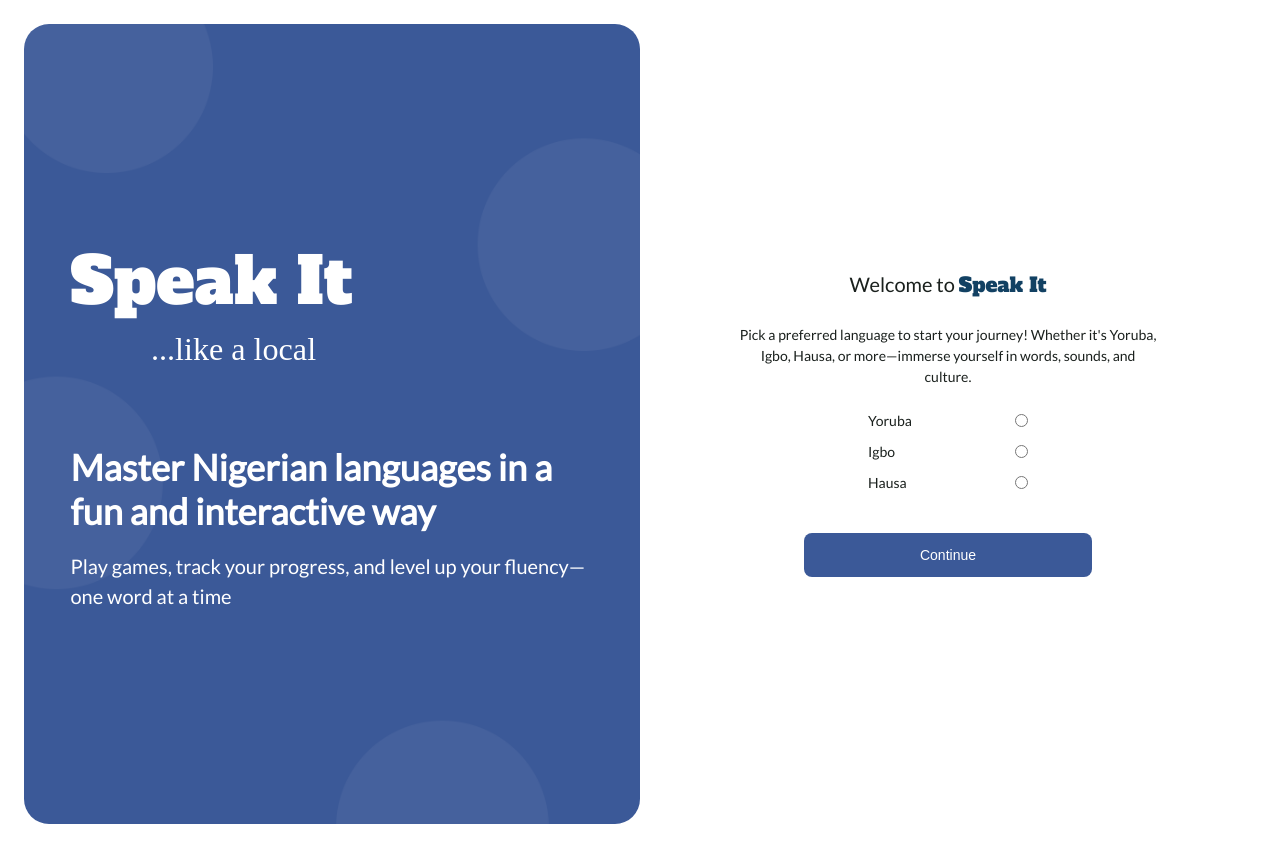
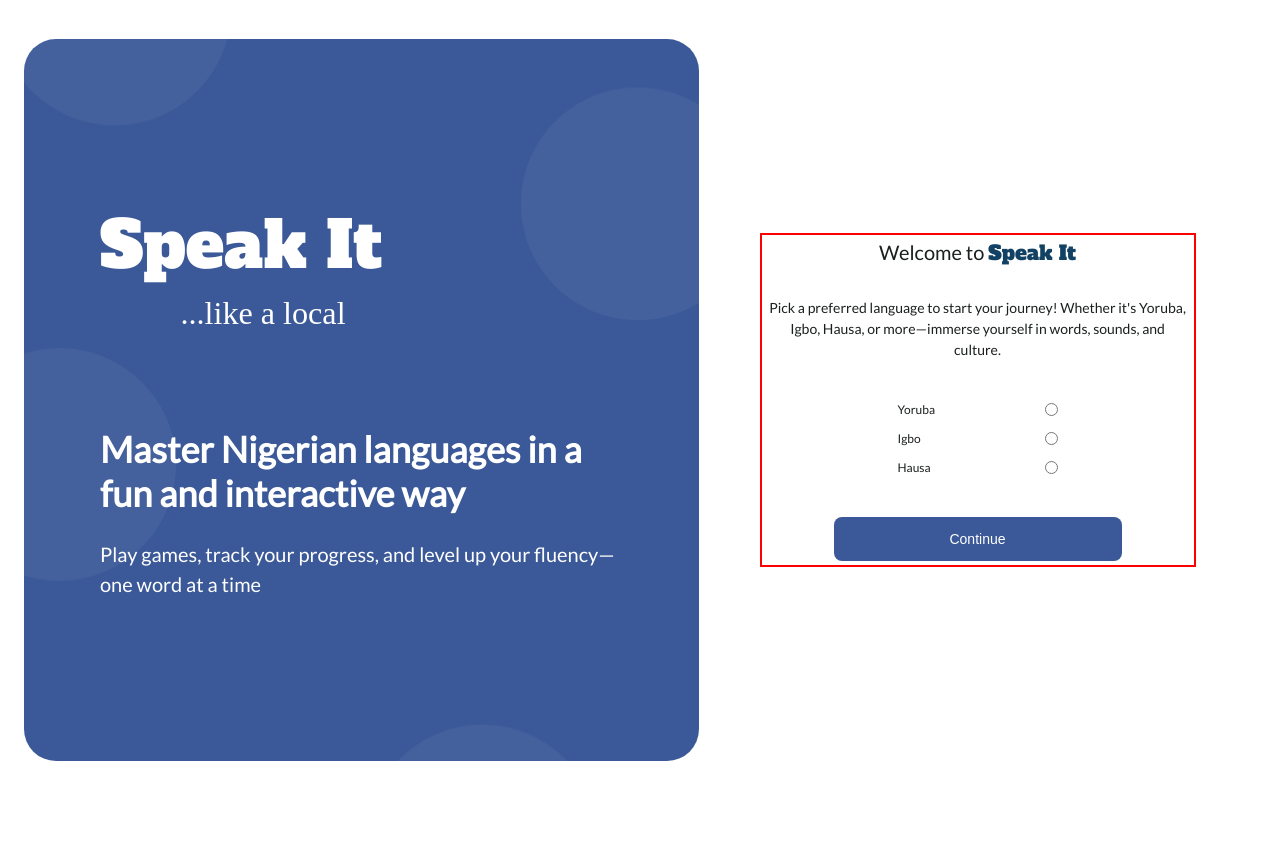
Before and after one commit to comfortibok/sabitalk, a React (Vite) app: page / in a window 1280 px wide. After the commit the page ends 800 px from the top, so only its background shows below. Built offline with nearby package versions, Linux system fonts and the light colour scheme; a web font is replaced by a local one.

Commit message:
CHORE - Updated code

```diff
--- a/src/App.css
+++ b/src/App.css
@@ -28,35 +28,30 @@ body {
 }
 
 .app-wrapper {
-  width: 100%;
   min-height: 100vh;
   padding: 1.5rem;
   display: flex;
   align-items: center;
 }
 
-.left-pane,
-.right-pane {
-  flex: 1;
-}
-
 .left-pane {
+  width: 100%;
+  max-width: 675px;
+  height: 90.37vh;
   background-color: var(--primary-background-color);
   color: var(--secondary-color);
-  border-radius: 25px;
-  display: grid;
-  place-items: center;
-  min-height: 100vh;
+  border-radius: 32px;
   background-image: url(./assets/ellipse/Left-pane-background.png);
   background-position: center;
   background-size: cover;
   background-repeat: no-repeat;
+  display: flex;
+  justify-content: center;
+  align-items: center;
 }
 
 .right-pane {
-  width: 100%;
-  display: flex;
-  justify-content: center;
-  align-items: center;
-  height: 100%;
+  margin: auto;
+  position: relative;
+  border: 2px solid red;
 }
--- a/src/components/Login.jsx
+++ b/src/components/Login.jsx
@@ -4,6 +4,15 @@ import layoutStyles from "../styles/sabiTalkLayout.module.css";
 const Login = ({ onSwitch }) => {
   return (
     <div className={`${styles.formSection} ${layoutStyles.leftPaneContainer}`}>
+      <div className={styles.back}>
+        <img
+          className={styles.backIcon}
+          src="src/assets/icons/arrow-left.png"
+          alt="Back icon"
+        />
+        <p>Back</p>
+      </div>
+      <div>
         <h3 className={styles.title}>
           Enter your details to log in and start learning
         </h3>
@@ -28,6 +37,7 @@ const Login = ({ onSwitch }) => {
           </button>
         </form>
       </div>
+    </div>
   );
 };
 
--- a/src/components/SabiTalkLayout.jsx
+++ b/src/components/SabiTalkLayout.jsx
@@ -2,7 +2,7 @@ import PropTypes from "prop-types";
 import styles from "../styles/sabiTalkLayout.module.css";
 import "../App.css";
 
-const SabiTalkLayout = ({ children = true }) => {
+const SabiTalkLayout = ({ children }) => {
   return (
     <div className="app-wrapper">
       <section className="left-pane">
@@ -16,21 +16,13 @@ const SabiTalkLayout = ({ children = true }) => {
           </p>
         </div>
       </section>
-      <section className="right-pane">
-        {/* {showBackButton && (
-          <p className={styles.back}>
-            <span>&lt;</span> Back
-          </p>
-        )} */}
-        {children}
-      </section>
+      <section className="right-pane">{children}</section>
     </div>
   );
 };
 
 SabiTalkLayout.propTypes = {
   children: PropTypes.node.isRequired,
-  showBackButton: PropTypes.bool,
 };
 
 export default SabiTalkLayout;
--- a/src/components/SignUp.jsx
+++ b/src/components/SignUp.jsx
@@ -3,27 +3,15 @@ import layoutStyles from "../styles/sabiTalkLayout.module.css";
 const SignUp = ({ onSwitch }) => {
   return (
     <div className={`${styles.formSection} ${layoutStyles.leftPaneContainer}`}>
-
-      <p className={styles.back}>
-        <span>
-          <svg
-            xmlns="http://www.w3.org/2000/svg"
-            fill="none"
-            viewBox="0 0 24 24"
-            strokeWidth={1.5}
-            stroke="currentColor"
+      <div className={styles.back}>
+        <img
           className={styles.backIcon}
-          >
-            <path
-              strokeLinecap="round"
-              strokeLinejoin="round"
-              d="M15.75 19.5 8.25 12l7.5-7.5"
+          src="src/assets/icons/arrow-left.png"
+          alt="Back icon"
         />
-          </svg>
-        </span>
-        Back
-      </p>
-
+        <p>Back</p>
+      </div>
+      <div>
         <h3 className={styles.title}>Create an account and start learning</h3>
         <form className={styles.form}>
           <div className={styles.inputContainer}>
@@ -36,7 +24,11 @@ const SignUp = ({ onSwitch }) => {
           </div>
           <div className={styles.inputContainer}>
             <label htmlFor="confirmPassword">Confirm Password</label>
-          <input type="password" name="confirmPassword" id="confirmPassword" />
+            <input
+              type="password"
+              name="confirmPassword"
+              id="confirmPassword"
+            />
           </div>
           <div className={styles.termsCheckbox}>
             <input type="checkbox" id="terms" />
@@ -60,6 +52,7 @@ const SignUp = ({ onSwitch }) => {
           </button>
         </form>
       </div>
+    </div>
   );
 };
 
--- a/src/styles/form.module.css
+++ b/src/styles/form.module.css
@@ -1,7 +1,6 @@
 .formSection {
-  width: 100%;
+  border: 2px solid black;
   margin: 0 auto;
-  height: 100%;
   display: flex;
   flex-direction: column;
 }
@@ -9,33 +8,27 @@
 .back {
   display: flex;
   align-items: center;
-  color: var(--primary-color);
   cursor: pointer;
-  font-weight: 500;
-
-  > span {
-    display: flex;
-    align-items: center;
-    justify-content: center;
-  }
+  gap: 0.5em;
+  position: absolute;
+  top: -10px;
+  left: -13em;
 }
 
 .backIcon {
   width: 20px;
   height: 20px;
-  color: var(--primary-color);
-  text-align: center;
+}
+.back p {
+  font-weight: 500;
+  font-size: 1rem;
 }
 
 .title {
   font-size: inherit;
   font-weight: 600;
-  margin-block: 2em;
+  margin-block: 6em 3.43em;
   text-align: center;
-}
-
-.back span {
-  margin-right: 0.5em;
 }
 
 .form {
@@ -62,13 +55,17 @@ input {
 }
 
 label {
-  font-size: o.75rem;
+  font-size: 0.75rem;
   font-weight: 500;
+}
+input[type="password"] {
+  background: url("src/assets/icons/eye-slash.png") no-repeat 19em center;
+  width: 100%;
 }
 
 input:focus {
   outline: none;
-  border: 1px solid red;
+  border: 1px solid var(--primary-background-color);
 }
 
 button {
@@ -101,9 +98,11 @@ button:focus {
   align-items: center;
   margin-block-end: 2em;
 }
+
 .termsCheckbox label {
   margin-inline-end: 0.5em;
 }
+
 .termsLink {
   color: inherit;
   font-weight: 500;
@@ -121,6 +120,7 @@ button:focus {
   font-size: 0.75rem;
   margin-inline-start: 0.3em;
 }
+
 .signUpBtn,
 .cta,
 .loginBtn {
--- a/src/styles/languageSelect.module.css
+++ b/src/styles/languageSelect.module.css
@@ -2,8 +2,10 @@
   max-width: 432px;
   text-align: center;
   padding: 0.3em;
-  display: grid;
-  gap: 1.8em;
+}
+
+.mainContentTitle{
+  margin-block-end: 1.5em;
 }
 
 .radioGroup,
@@ -19,7 +21,6 @@
 .mainContentTitle {
   font-weight: 500;
   font-size: 1.25rem;
-  text-align: center;
 }
 
 .mainContentTitle > span {
@@ -36,7 +37,7 @@
   flex-direction: column;
   gap: 1em;
   max-width: 10rem;
-  margin: 0 auto;
+  margin: 3em auto;
 }
 
 .radioInput {
@@ -47,5 +48,4 @@
 
 .mainContent form > button {
   width: 288px;
-  margin-block-start: 3em;
 }
--- a/src/styles/sabiTalkLayout.module.css
+++ b/src/styles/sabiTalkLayout.module.css
@@ -1,7 +1,6 @@
 .leftPaneContainer {
-  max-width: 523px;
+  width: 523px;
 }
-
 
 .leftPaneContainer h1,
 .subtitle,
@@ -36,7 +35,7 @@
 .leftPaneContainer h2 {
   font-size: 2.25rem;
   font-weight: 600;
-  margin: 2em 0 0.5em;
+  margin: 2.5em 0 0.65em;
 }
 
 .subtitle {
@@ -48,10 +47,3 @@
 .subtext {
   font-size: 1.25rem;
 }
-
-.back {
-  align-self: flex-start;
-  font-weight: 500;
-  font-size: 1rem;
-  padding: 2em 0 0 2.5em;
-}
```
Also changed, not shown: src/assets/icons/arrow-left.png (added), src/assets/icons/eye-slash.png (added). Lines whose indentation alone changed are shown as unchanged.
